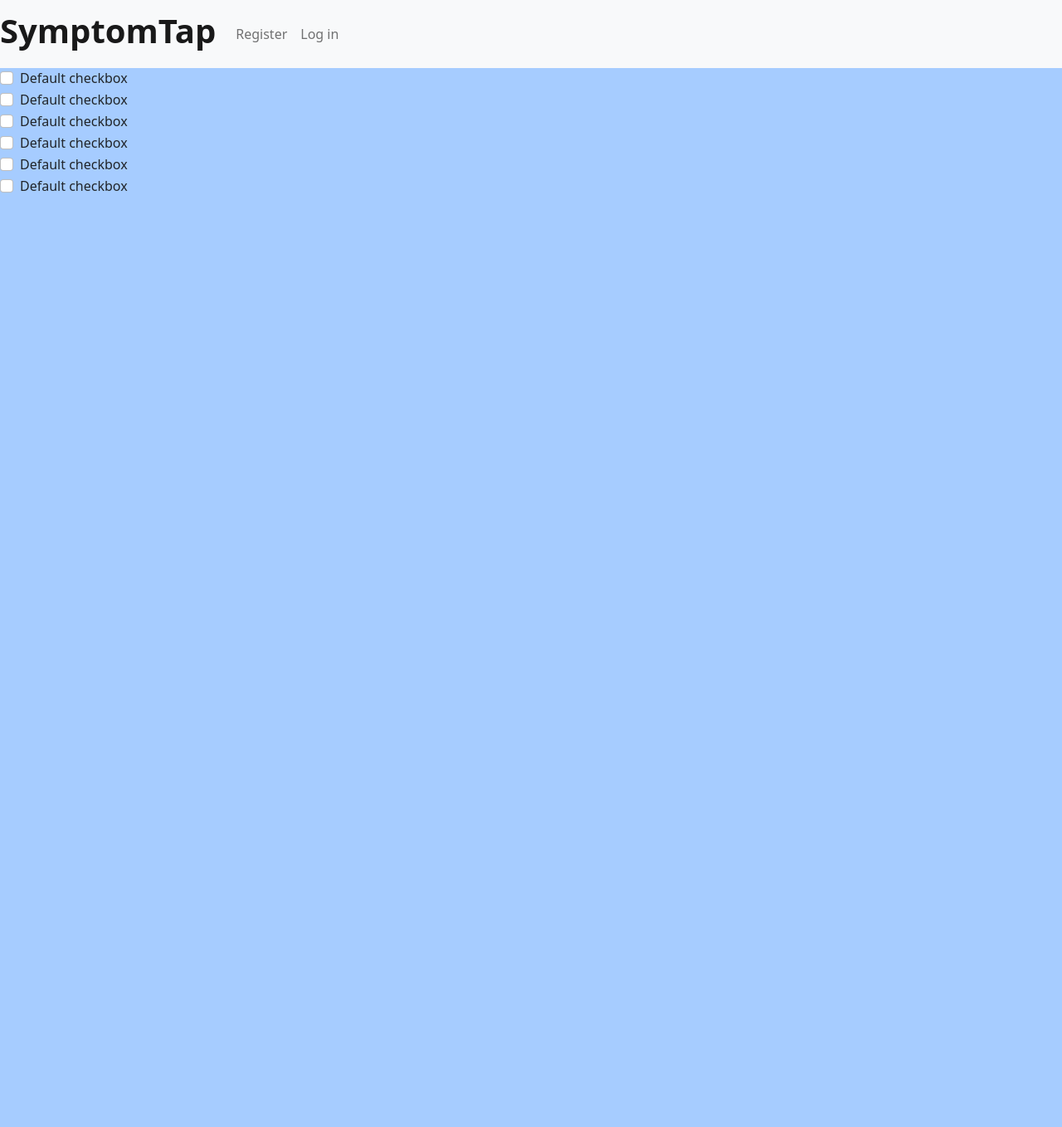
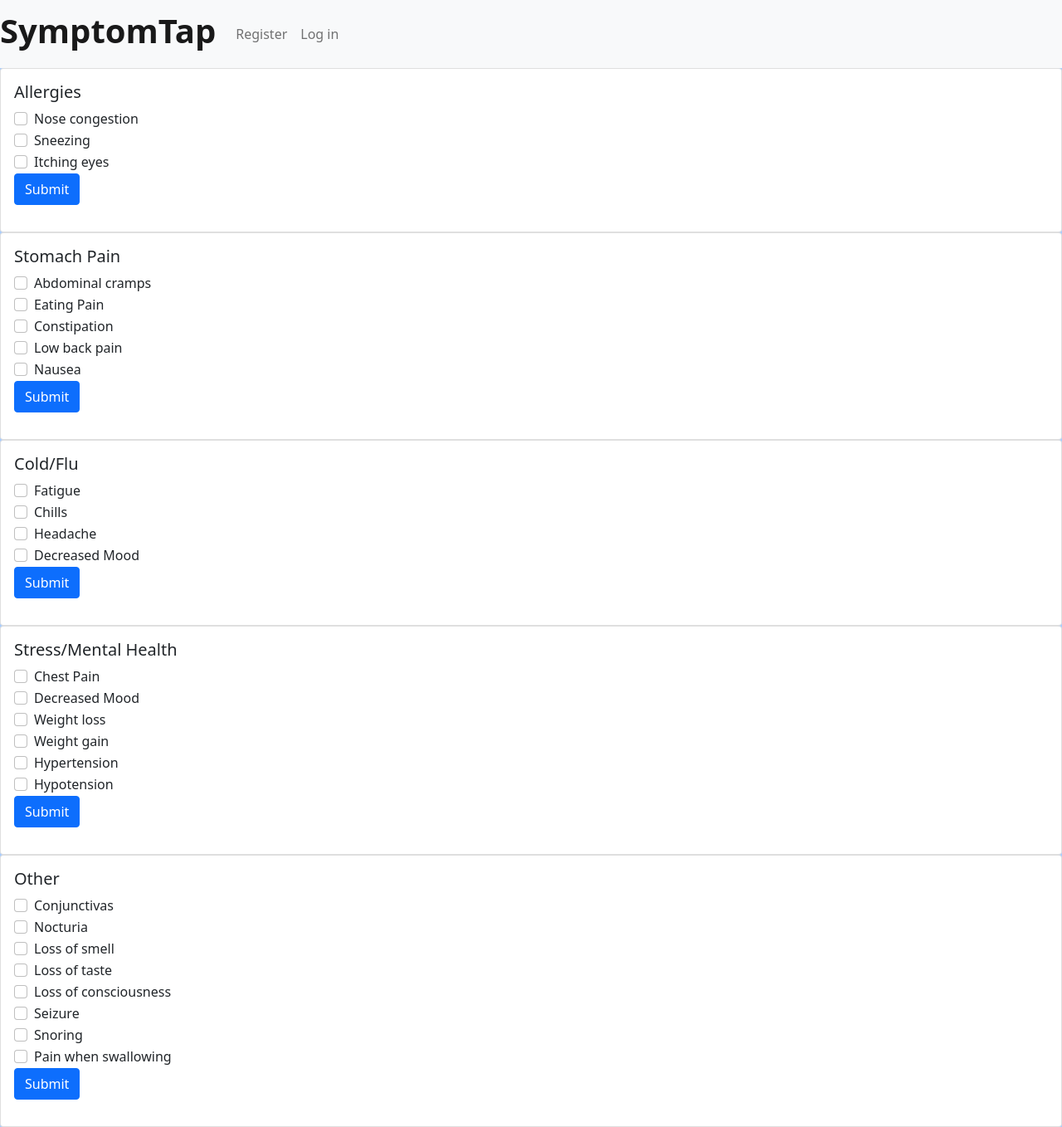
Before and after one commit to mawopileda/finalproj, a Flask app: page / in a window 1280 px wide. Shown: the whole page at 83% size. Before the commit the page ends 232 px from the top, so only its background shows below. Run offline with Flask 2, Linux system fonts and the light colour scheme.

Commit message:
categories

```diff
--- a/templates/home.html
+++ b/templates/home.html
@@ -1,30 +1,144 @@
 {% extends "layout.html" %}
 {% block content %}
 
-<!-- Default checkbox -->
+<div class="card-columns">
+  <div class="card">
+    <div class="card-body">
+      <h5 class="card-title">Allergies</h5>
       <div class="form-check">
         <input class="form-check-input" type="checkbox" value="" id="flexCheckDefault" />
-  <label class="form-check-label" for="flexCheckDefault">Default checkbox</label>
+        <label class="form-check-label" for="flexCheckDefault">Nose congestion</label>
       </div>
       <div class="form-check">
         <input class="form-check-input" type="checkbox" value="" id="flexCheckDefault" />
-  <label class="form-check-label" for="flexCheckDefault">Default checkbox</label>
+        <label class="form-check-label" for="flexCheckDefault">Sneezing</label>
       </div>
       <div class="form-check">
         <input class="form-check-input" type="checkbox" value="" id="flexCheckDefault" />
-  <label class="form-check-label" for="flexCheckDefault">Default checkbox</label>
+        <label class="form-check-label" for="flexCheckDefault">Itching eyes</label>
+      </div>
+      <!-- The Button to submit -->
+      <p> <a href="#" class="btn btn-primary">Submit</a> </p>
+    </div>
+  </div>
+  <div class="card">
+    <div class="card-body">
+      <h5 class="card-title">Stomach Pain</h5>
+      <div class="form-check">
+        <input class="form-check-input" type="checkbox" value="" id="flexCheckDefault" />
+        <label class="form-check-label" for="flexCheckDefault">Abdominal cramps</label>
       </div>
       <div class="form-check">
         <input class="form-check-input" type="checkbox" value="" id="flexCheckDefault" />
-  <label class="form-check-label" for="flexCheckDefault">Default checkbox</label>
+        <label class="form-check-label" for="flexCheckDefault">Eating Pain</label>
       </div>
       <div class="form-check">
         <input class="form-check-input" type="checkbox" value="" id="flexCheckDefault" />
-  <label class="form-check-label" for="flexCheckDefault">Default checkbox</label>
+        <label class="form-check-label" for="flexCheckDefault">Constipation</label>
       </div>
       <div class="form-check">
         <input class="form-check-input" type="checkbox" value="" id="flexCheckDefault" />
-  <label class="form-check-label" for="flexCheckDefault">Default checkbox</label>
+        <label class="form-check-label" for="flexCheckDefault">Low back pain</label>
       </div>
-
+      <div class="form-check">
+        <input class="form-check-input" type="checkbox" value="" id="flexCheckDefault" />
+        <label class="form-check-label" for="flexCheckDefault">Nausea</label>
+      </div>
+      <!-- The Button to submit -->
+      <p> <a href="#" class="btn btn-primary">Submit</a> </p>
+    </div>
+  </div>
+  <div class="card">
+    <div class="card-body">
+      <h5 class="card-title">Cold/Flu</h5>
+      <div class="form-check">
+        <input class="form-check-input" type="checkbox" value="" id="flexCheckDefault" />
+        <label class="form-check-label" for="flexCheckDefault">Fatigue</label>
+      </div>
+      <div class="form-check">
+        <input class="form-check-input" type="checkbox" value="" id="flexCheckDefault" />
+        <label class="form-check-label" for="flexCheckDefault">Chills</label>
+      </div>
+      <div class="form-check">
+        <input class="form-check-input" type="checkbox" value="" id="flexCheckDefault" />
+        <label class="form-check-label" for="flexCheckDefault">Headache</label>
+      </div>
+      <div class="form-check">
+        <input class="form-check-input" type="checkbox" value="" id="flexCheckDefault" />
+        <label class="form-check-label" for="flexCheckDefault">Decreased Mood</label>
+      </div>
+      <!-- The Button to submit -->
+      <p> <a href="#" class="btn btn-primary">Submit</a> </p>
+    </div>
+  </div>
+  <div class="card">
+    <div class="card-body">
+      <h5 class="card-title">Stress/Mental Health</h5>
+      <div class="form-check">
+        <input class="form-check-input" type="checkbox" value="" id="flexCheckDefault" />
+        <label class="form-check-label" for="flexCheckDefault">Chest Pain</label>
+      </div>
+      <div class="form-check">
+        <input class="form-check-input" type="checkbox" value="" id="flexCheckDefault" />
+        <label class="form-check-label" for="flexCheckDefault">Decreased Mood</label>
+      </div>
+      <div class="form-check">
+        <input class="form-check-input" type="checkbox" value="" id="flexCheckDefault" />
+        <label class="form-check-label" for="flexCheckDefault">Weight loss</label>
+      </div>
+      <div class="form-check">
+        <input class="form-check-input" type="checkbox" value="" id="flexCheckDefault" />
+        <label class="form-check-label" for="flexCheckDefault">Weight gain</label>
+      </div>
+      <div class="form-check">
+        <input class="form-check-input" type="checkbox" value="" id="flexCheckDefault" />
+        <label class="form-check-label" for="flexCheckDefault">Hypertension</label>
+      </div>
+      <div class="form-check">
+        <input class="form-check-input" type="checkbox" value="" id="flexCheckDefault" />
+        <label class="form-check-label" for="flexCheckDefault">Hypotension</label>
+      </div>
+      <!-- The Button to submit -->
+      <p> <a href="#" class="btn btn-primary">Submit</a> </p>
+    </div>
+  </div>
+  <div class="card">
+    <div class="card-body">
+      <h5 class="card-title">Other</h5>
+      <div class="form-check">
+        <input class="form-check-input" type="checkbox" value="" id="flexCheckDefault" />
+        <label class="form-check-label" for="flexCheckDefault">Conjunctivas</label>
+      </div>
+      <div class="form-check">
+        <input class="form-check-input" type="checkbox" value="" id="flexCheckDefault" />
+        <label class="form-check-label" for="flexCheckDefault">Nocturia</label>
+      </div>
+      <div class="form-check">
+        <input class="form-check-input" type="checkbox" value="" id="flexCheckDefault" />
+        <label class="form-check-label" for="flexCheckDefault">Loss of smell</label>
+      </div>
+      <div class="form-check">
+        <input class="form-check-input" type="checkbox" value="" id="flexCheckDefault" />
+        <label class="form-check-label" for="flexCheckDefault">Loss of taste</label>
+      </div>
+      <div class="form-check">
+        <input class="form-check-input" type="checkbox" value="" id="flexCheckDefault" />
+        <label class="form-check-label" for="flexCheckDefault">Loss of consciousness</label>
+      </div>
+      <div class="form-check">
+        <input class="form-check-input" type="checkbox" value="" id="flexCheckDefault" />
+        <label class="form-check-label" for="flexCheckDefault">Seizure</label>
+      </div>
+      <div class="form-check">
+        <input class="form-check-input" type="checkbox" value="" id="flexCheckDefault" />
+        <label class="form-check-label" for="flexCheckDefault">Snoring</label>
+      </div>
+      <div class="form-check">
+        <input class="form-check-input" type="checkbox" value="" id="flexCheckDefault" />
+        <label class="form-check-label" for="flexCheckDefault">Pain when swallowing</label>
+      </div>
+      <!-- The Button to submit -->
+      <p> <a href="#" class="btn btn-primary">Submit</a> </p>
+    </div>
+  </div>
 {% endblock content %}
```
Lines whose indentation alone changed are shown as unchanged.
